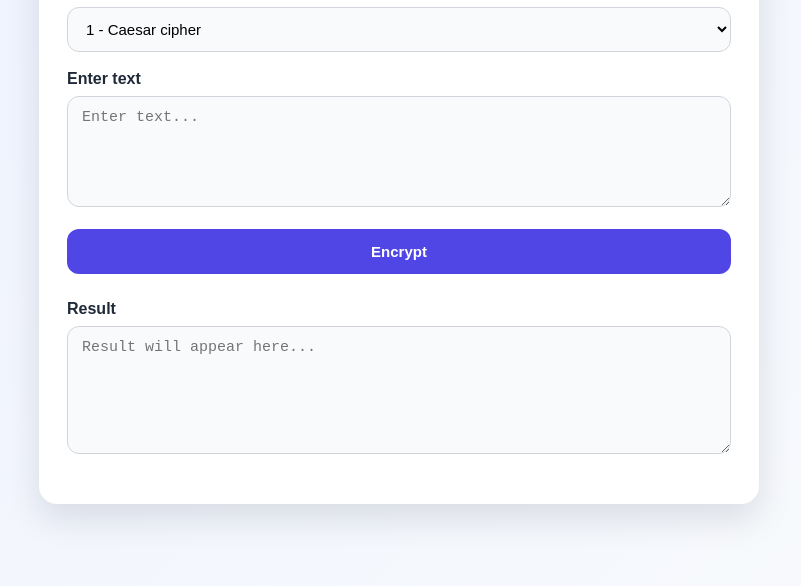
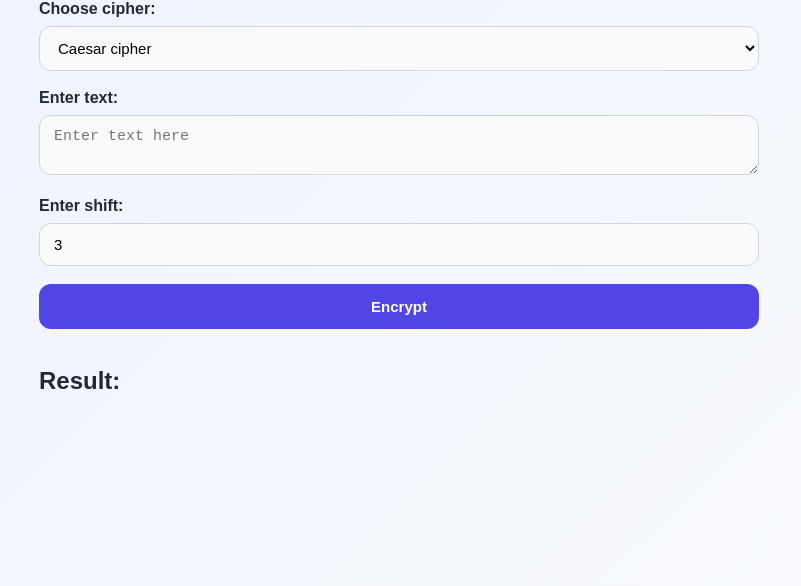
Before and after one commit to owlikk/AllCiphers, a plain HTML site: page index.html in a window 1280 px wide. Shown: the part 214-800 px from the top of the page, without its empty margins (241-1042 px from the left). Drawn offline with Linux system fonts and the light colour scheme.

Commit message:
Update index.html

```diff
--- a/index.html
+++ b/index.html
@@ -1,53 +1,48 @@
 <!DOCTYPE html>
 <html lang="en">
 <head>
-  <meta charset="UTF-8" />
-  <meta name="viewport" content="width=device-width, initial-scale=1.0" />
-  <title>Cipher Web App</title>
-  <link rel="stylesheet" href="style.css" />
+    <meta charset="UTF-8">
+    <meta name="viewport" content="width=device-width, initial-scale=1.0">
+    <title>Cipher App</title>
+    <link rel="stylesheet" href="style.css">
 </head>
 <body>
-  <div class="container">
-    <div class="card">
-      <h1>Cipher Web App</h1>
-      <p class="subtitle">Web version of your Python ciphers</p>
+    <div class="container">
+        <h1>Cipher App</h1>
 
-      <label for="cipher">Choose cipher</label>
-      <select id="cipher">
-        <option value="1">1 - Caesar cipher</option>
-        <option value="2">2 - ASCII</option>
-        <option value="3">3 - KOI8</option>
-        <option value="4">4 - Morse code</option>
-        <option value="5">5 - Vigenere cipher</option>
-        <option value="6">6 - Bacon cipher</option>
-        <option value="7">7 - Atbash cipher</option>
-        <option value="8">8 - Gronsfeld cipher</option>
-        <option value="9">9 - Polybius square</option>
-        <option value="10">10 - Playfair cipher</option>
-      </select>
+        <label for="cipher">Choose cipher:</label>
+        <select id="cipher" onchange="toggleFields()">
+            <option value="caesar">Caesar cipher</option>
+            <option value="ascii">ASCII</option>
+            <option value="koi8">KOI8</option>
+            <option value="morse">Morse code</option>
+            <option value="vigenere">Vigenere cipher</option>
+            <option value="bacon">Bacon cipher</option>
+            <option value="atbash">Atbash cipher</option>
+            <option value="gronsfeld">Gronsfeld cipher</option>
+            <option value="polybius">Polybius square</option>
+            <option value="playfair">Playfair cipher</option>
+        </select>
 
-      <label for="text">Enter text</label>
-      <textarea id="text" rows="5" placeholder="Enter text..."></textarea>
+        <label for="text">Enter text:</label>
+        <textarea id="text" placeholder="Enter text here"></textarea>
 
-      <div id="shiftGroup" class="field hidden">
-        <label for="shift">Enter shift</label>
-        <input id="shift" type="number" placeholder="Enter shift" />
-      </div>
+        <div id="shift-group">
+            <label for="shift">Enter shift:</label>
+            <input type="number" id="shift" value="3">
+        </div>
 
-      <div id="keyGroup" class="field hidden">
-        <label for="key">Enter key</label>
-        <input id="key" type="text" placeholder="Enter key" />
-      </div>
+        <div id="key-group" style="display: none;">
+            <label for="key">Enter key:</label>
+            <input type="text" id="key" placeholder="Enter key">
+        </div>
 
-      <button id="runBtn">Encrypt</button>
+        <button type="button" onclick="encrypt()">Encrypt</button>
 
-      <div class="result-block">
-        <label for="result">Result</label>
-        <textarea id="result" rows="6" readonly placeholder="Result will appear here..."></textarea>
-      </div>
+        <h2>Result:</h2>
+        <div id="result"></div>
     </div>
-  </div>
 
-  <script src="script.js"></script>
+    <script src="script.js"></script>
 </body>
 </html>
```
